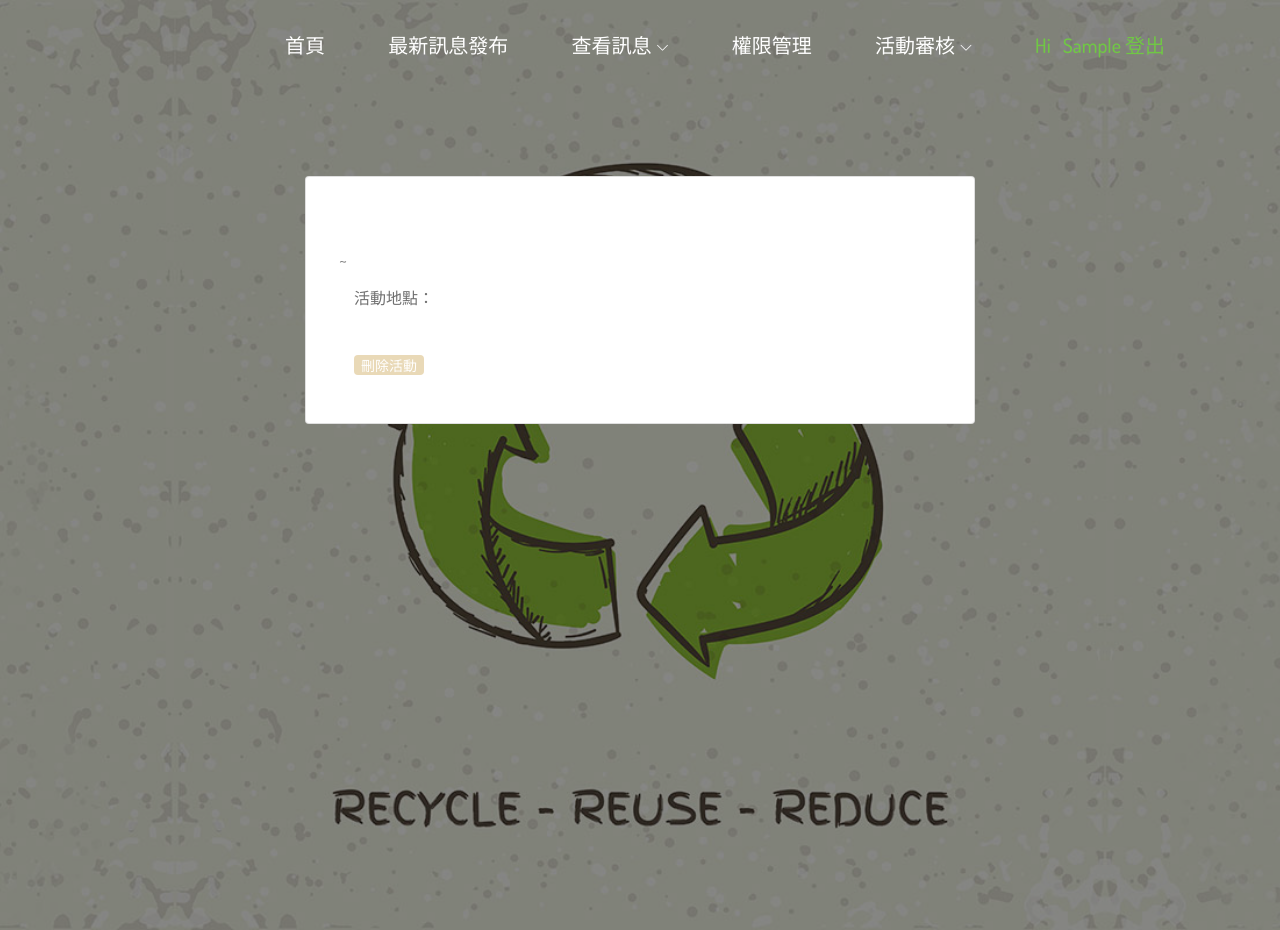
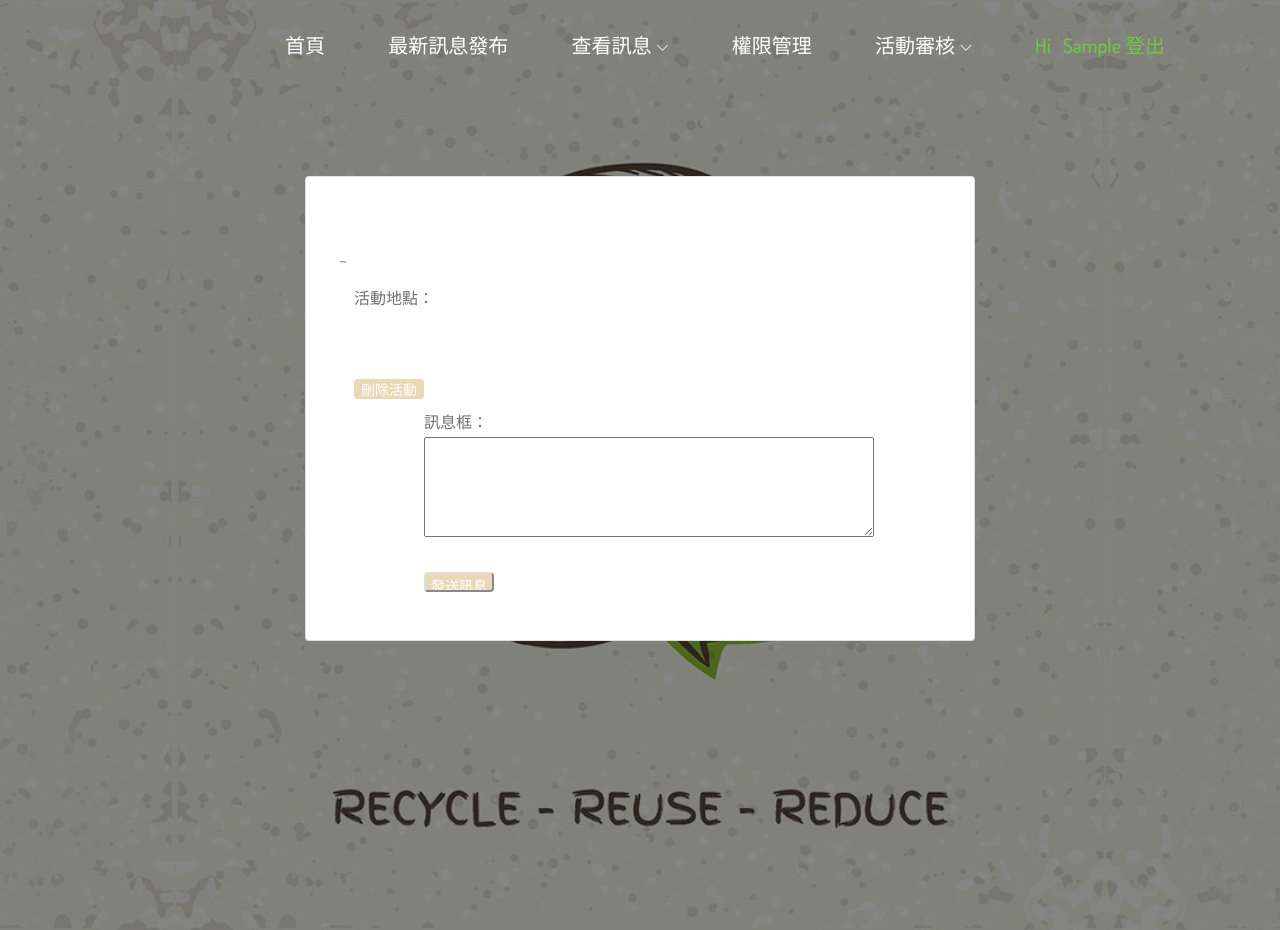
Before and after one commit to lazyguide/lazyguide_admin, a PHP site: page /actDetail.php?type=1 in a window 1280 px wide. Run offline with PHP 8.4, Linux system fonts and the light colour scheme; the visitor is signed in with stand-in values (Sample User, id 1); data that the repository does not hold is empty; style sheets or scripts are compiled from the project's sources; some libraries are stand-ins or nearby versions; some web fonts are replaced.

Commit message:
outdoor.php

```diff
--- a/actDetail.php
+++ b/actDetail.php
@@ -176,14 +176,22 @@ $current = $date->format('Y-m-d H:i:s');
                                 if($row['VCODEVERIFY'] == 1 and $row['ADMINVERIFY'] == 0 and $start > $current ){?>
                                     <a href="actVerify.php?actID=<?php echo $actID; ?>&type=<?php echo $type; ?>"
                                         style="float: right; width: 70px;height: 20px; border-radius: 4px;background-color: #E9D9B7; color: white; border-color:#DDDDDD ;">審核通過</a>
+
 <?php }
                                 ?>
-
                                 <a href="actDelete.php?actID=<?php echo $actID; ?>&type=<?php echo $type; ?>"
                                    style="float: left; width: 70px;height: 20px; border-radius: 4px;background-color: #E9D9B7; color: white; border-color:#DDDDDD ;">刪除活動</a>
+                                   <div class="section-heading">
+                        <form method="get" action="upInfo_b.php" style="font-size: 10px;float: left"><br><br>
+                        <p align="left">
+                            訊息框：<br>
+                            <textarea name="content" required style="width:450px;height:100px;"></textarea><br><br>
+                            <input type="submit" value="發送訊息"
+                            style="font-size: 14px; float: left; width: 70px;height: 20px; border-radius: 4px;background-color: #E9D9B7; color: white; border-color:#DDDDDD ;">
+                        </form>
 
+                    </div>
 
-                            </div>
 
 
                         </div>
```
